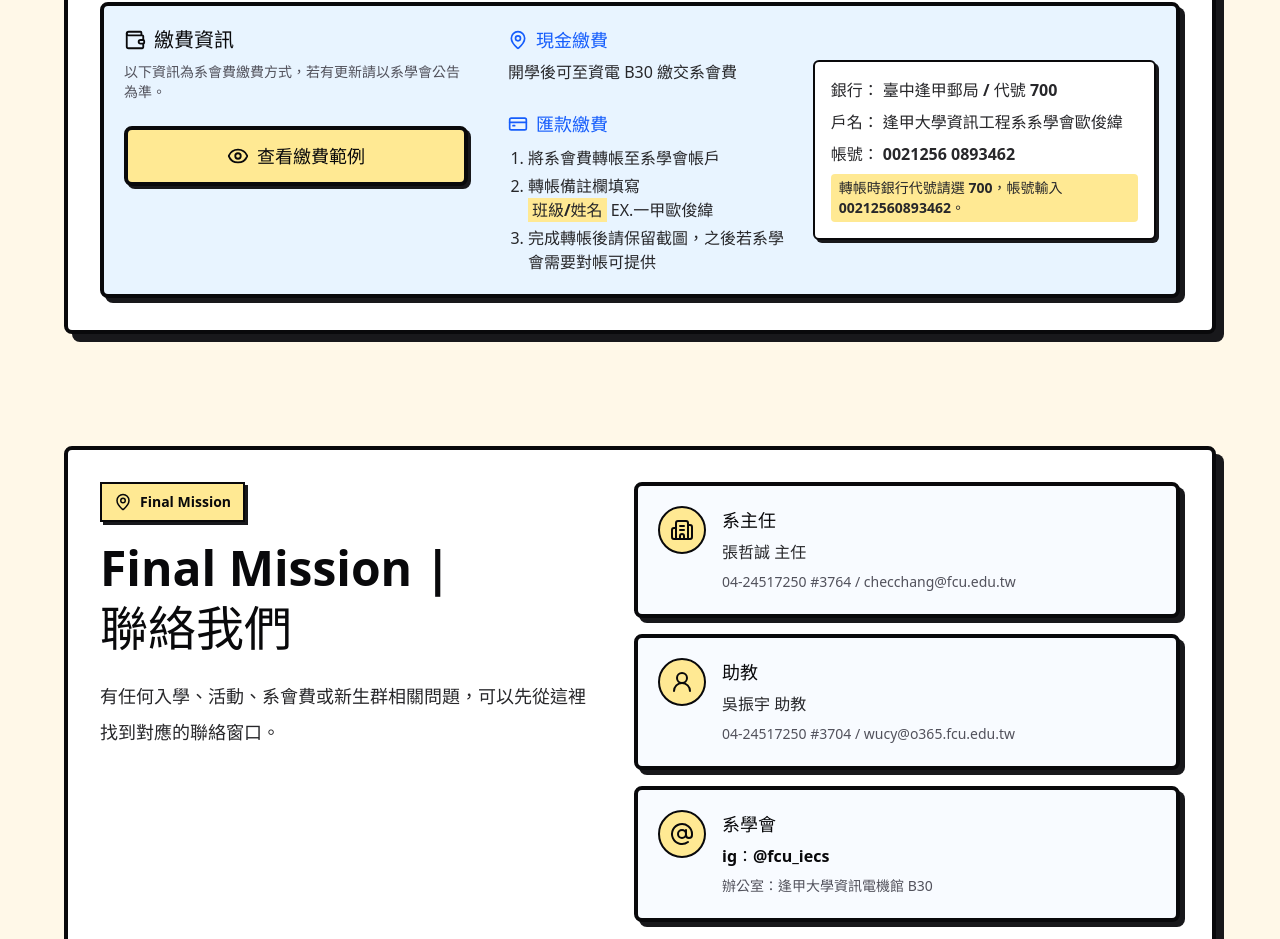
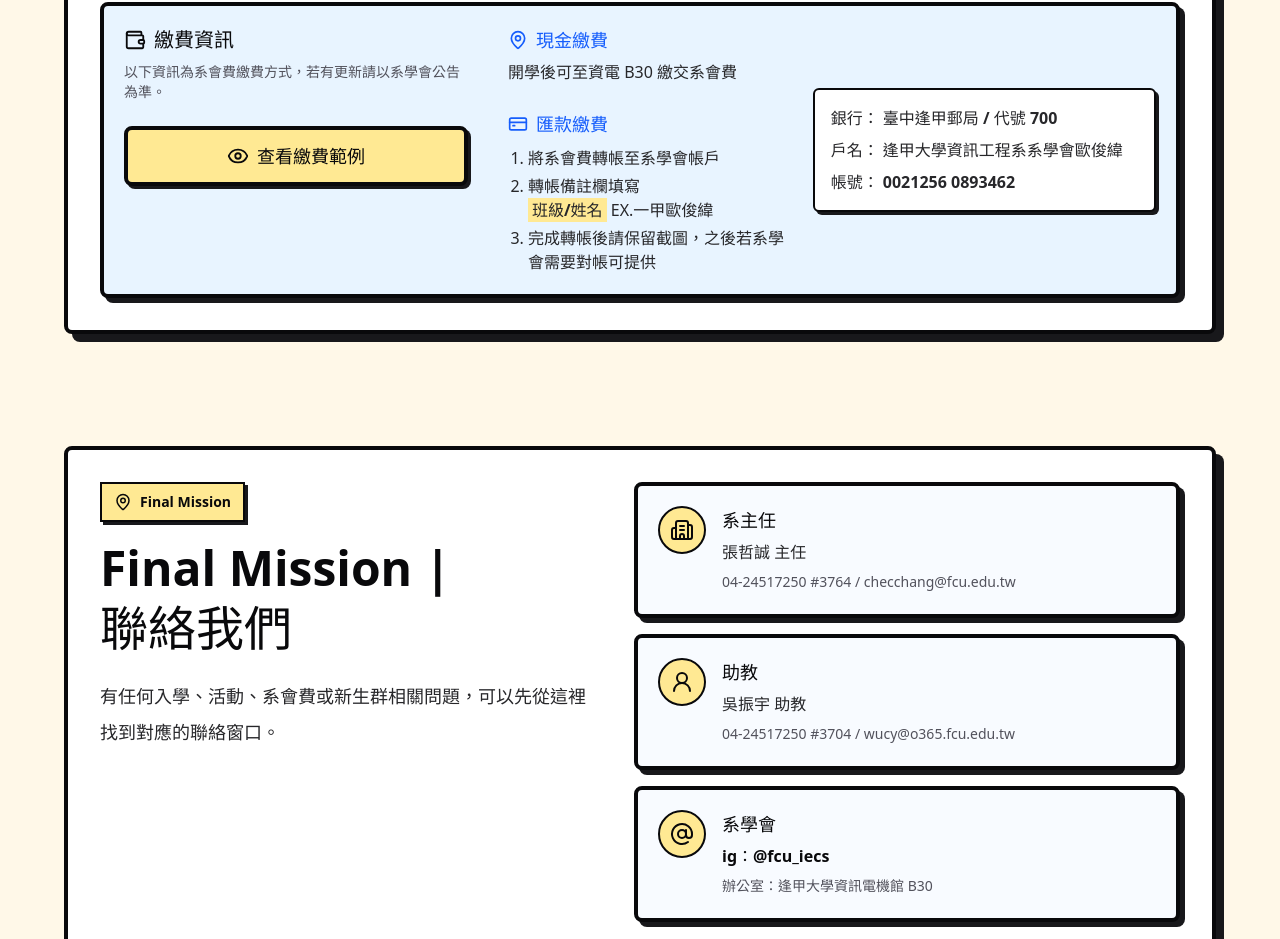
Before and after one commit to AllEnough/iecs_handbook, a React (Vite) app: page / in a window 1280 px wide. Shown: the part 2692-3631 px from the top of the page. Built offline with nearby package versions, Linux system fonts and the light colour scheme.

Commit message:
fix: simplify payment account card

```diff
--- a/src/components/FeeSection.jsx
+++ b/src/components/FeeSection.jsx
@@ -180,9 +180,6 @@ function FeeSection() {
                       <strong className="whitespace-nowrap">帳號：</strong>
                       <span className="min-w-0 break-words">0021256 0893462</span>
                     </p>
-                    <p className="rounded-sm bg-[#ffe993] px-2 py-1 text-xs font-black leading-5 text-zinc-800 md:text-sm">
-                      轉帳時銀行代號請選 700，帳號輸入 00212560893462。
-                    </p>
                   </div>
                 </div>
               </div>
```
